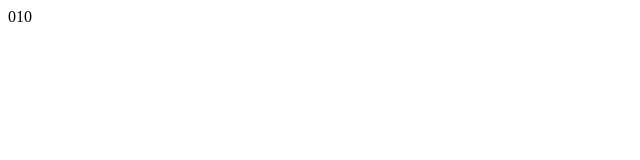
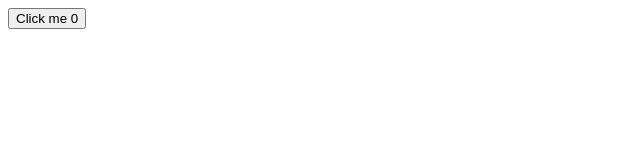
Before and after one commit to weishaodaren/hooksMaker, a React (Create React App) app: page / in a window 1280 px wide. Shown: the top 160 px of the page, without its empty margins (0-640 px from the left). Built offline with nearby package versions, Linux system fonts and the light colour scheme.

Commit message:
update lifecycles

```diff
--- a/src/App.tsx
+++ b/src/App.tsx
@@ -1,15 +1,33 @@
-import React, { useEffect } from 'react';
-import { useMount } from './components';
+import { useEffect, useState } from 'react';
+import { useLifecycles } from './components';
+
+const Btn = () => {
+  const [count, setCount] = useState(0);
+
+  useLifecycles(
+    () => console.log(`isMount`),
+    () => console.log(`isUnmount`)
+  );
+
+  useEffect(() => {
+    console.log('open', count);
+    return () => {
+      console.log(`close`, count);
+    };
+  }, [count]);
+
+  return (
+    <button onClick={() => setCount((count) => (count += 1))}>
+      Click me {count}
+    </button>
+  );
+};
 
 const App = () => {
-  useMount(() => {
-    console.log(123321);
-  });
-
-  useEffect(() => {
-    console.log(234234);
-  }, []);
-
-  return <div>010</div>;
+  return (
+    <div>
+      <Btn />
+    </div>
+  );
 };
 export default App;
--- a/src/components/index.ts
+++ b/src/components/index.ts
@@ -1,3 +1,4 @@
 import useMount from './useMount';
+import useLifecycles from './useLifecycles';
 
-export { useMount };
+export { useMount, useLifecycles };
--- a/src/components/useLifecycles.ts
+++ b/src/components/useLifecycles.ts
@@ -0,0 +1,16 @@
+import { useEffect } from 'react';
+
+const useLifecycles = (mount: () => void, unmount?: () => void) => {
+  useEffect(() => {
+    if (mount) {
+      mount();
+    }
+    return () => {
+      if (unmount) {
+        unmount();
+      }
+    };
+  }, []);
+};
+
+export default useLifecycles;
```
